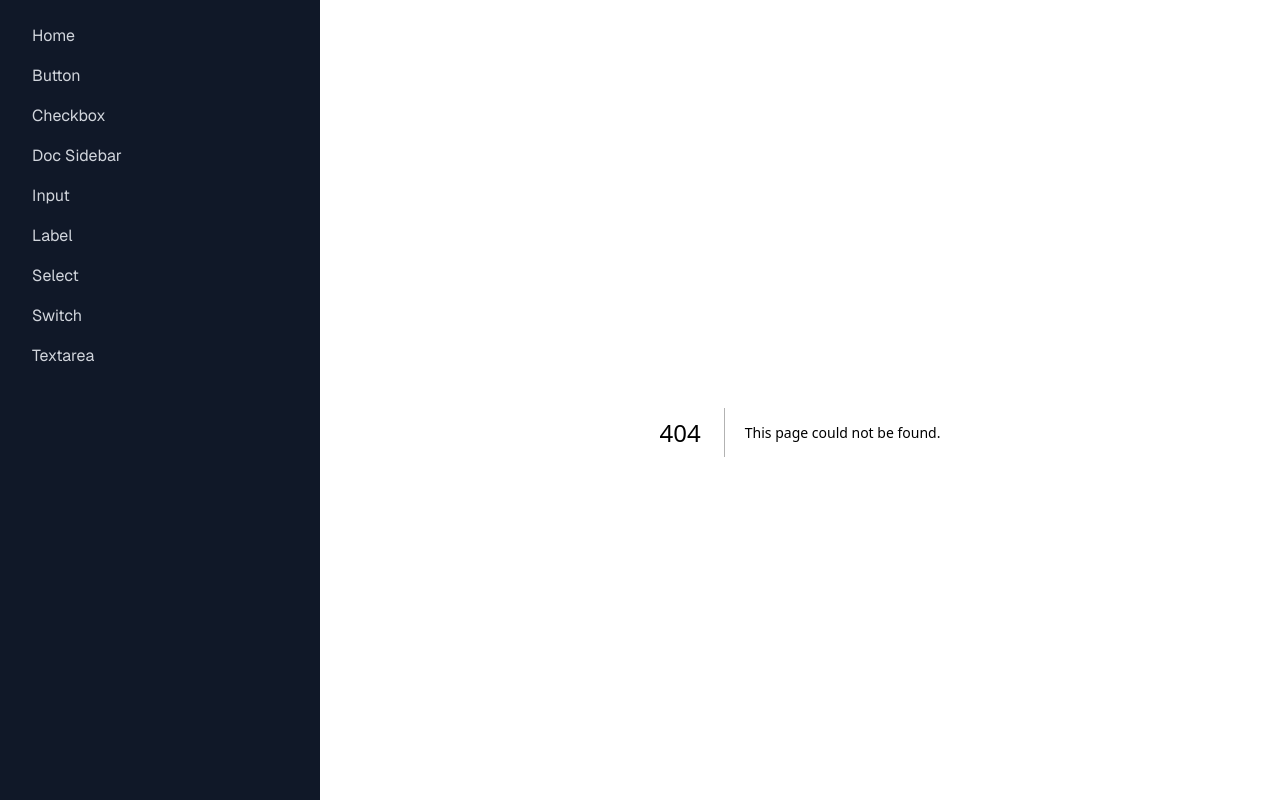
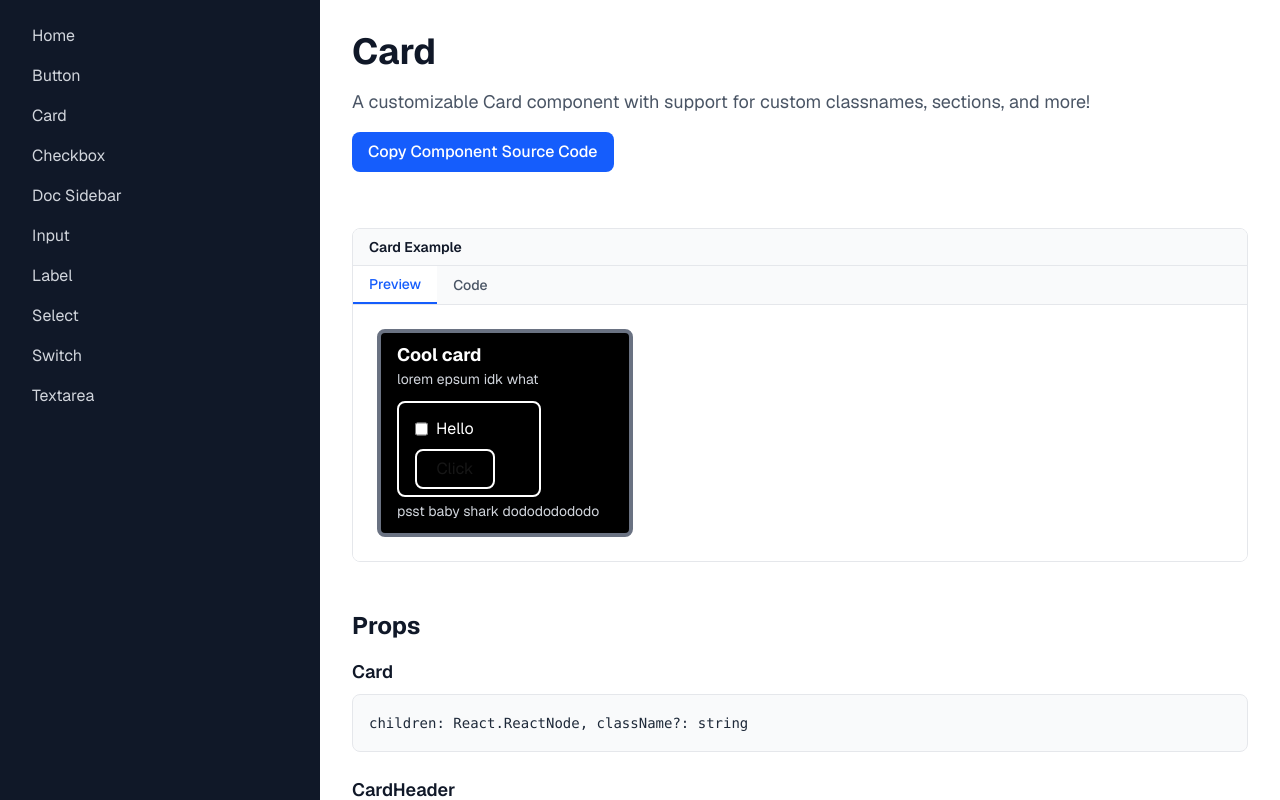
Before and after one commit to Areg472/component-library, a Next.js app: page /card in a window 1280 px wide. Before the commit this address had no page. Built offline with nearby package versions, Linux system fonts and the light colour scheme.

Commit message:
ADDED A CARD COMPONENT

```diff
--- /dev/null
+++ b/src/app/card/page.tsx
@@ -0,0 +1,213 @@
+import { Button } from "@/components/Button";
+import {
+  Card,
+  CardContent,
+  CardDescription,
+  CardFooter,
+  CardHeader,
+} from "@/components/Card";
+import { Checkbox } from "@/components/Checkbox";
+import { CodePreview } from "@/components/CodePreview";
+import { CopySourceButton } from "@/components/CopySourceButton";
+import { Label } from "@/components/Label";
+import type { Metadata } from "next";
+
+export const metadata: Metadata = {
+  title: "Areg's Component Library - Card",
+  description:
+    "A customizable Card component with support for custom classnames, sections, and more!",
+};
+
+export default function SelectPage() {
+  const componentSource = `export function Card({
+    children,
+    className,
+  }: {
+    children: React.ReactNode;
+    className?: string;
+  }) {
+    return <div className={\`rounded-lg \${className}\`}>{children}</div>;
+  }
+
+  export function CardHeader({
+    title,
+    className,
+  }: {
+    title: string;
+    className?: string;
+  }) {
+    return <h3 className={\`\${className} text-lg\`}>{title}</h3>;
+  }
+
+  export function CardContent({
+    children,
+    className,
+  }: {
+    children: React.ReactNode;
+    className?: string;
+  }) {
+    return <div className={className}>{children}</div>;
+  }
+
+  export function CardDescription({
+    description,
+    className,
+  }: {
+    description: string;
+    className: string;
+  }) {
+    return <p className={\`\${className} text-sm\`}>{description}</p>;
+  }
+
+  export function CardFooter({
+    className,
+    text,
+  }: {
+    className?: string;
+    text: string;
+  }) {
+    return <p className={\`\${className} text-sm\`}>{text}</p>;
+  }`;
+
+  const basicExample = `import { Button } from "@/components/Button";
+import {
+  Card,
+  CardContent,
+  CardDescription,
+  CardFooter,
+  CardHeader,
+} from "@/components/Card";
+import { Checkbox } from "@/components/Checkbox";
+import { Label } from "@/components/Label";
+
+export default function Example() {
+  return (
+  <Card className="w-64 h-52 bg-black border-4 border-gray-500">
+    <CardHeader
+      title="Cool card"
+      className="text-white mt-2 ml-4 text-2xl font-bold"
+    />
+    <CardDescription
+      description="lorem epsum idk what"
+      className="text-gray-300 pl-4"
+    />
+    <CardContent className="border-white border-2 ml-4 mt-3 w-36 rounded-lg h-24">
+      <div className="flex flex-row mt-3.5 ml-4">
+        <Checkbox />
+        <Label className="text-white ml-2" label="Hello" />
+      </div>
+      <a href="#">
+        <Button
+          className="bg-black border-2 border-white rounded-lg ml-4 mt-2 cursor-pointer w-20 h-10"
+          text="Click"
+        />
+      </a>
+    </CardContent>
+    <CardFooter
+      text="psst baby shark dodododododo"
+      className="text-gray-300 ml-4 mt-1"
+    />
+  </Card>
+  );
+}`;
+
+  return (
+    <div className="max-w-5xl">
+      <h1 className="text-4xl font-bold text-gray-900 mb-4">Card</h1>
+      <p className="text-lg text-gray-600 mb-4">
+        A customizable Card component with support for custom classnames,
+        sections, and more!
+      </p>
+
+      <CopySourceButton sourceCode={componentSource} className="mb-8" />
+
+      <CodePreview title="Card Example" code={basicExample}>
+        <Card className="w-64 h-52 bg-black border-4 border-gray-500">
+          <CardHeader
+            title="Cool card"
+            className="text-white mt-2 ml-4 text-2xl font-bold"
+          />
+          <CardDescription
+            description="lorem epsum idk what"
+            className="text-gray-300 pl-4"
+          />
+          <CardContent className="border-white border-2 ml-4 mt-3 w-36 rounded-lg h-24">
+            <div className="flex flex-row mt-3.5 ml-4">
+              <Checkbox />
+              <Label className="text-white ml-2" label="Hello" />
+            </div>
+            <a href="#">
+              <Button
+                className="bg-black border-2 border-white rounded-lg ml-4 mt-2 cursor-pointer w-20 h-10"
+                text="Click"
+              />
+            </a>
+          </CardContent>
+          <CardFooter
+            text="psst baby shark dodododododo"
+            className="text-gray-300 ml-4 mt-1"
+          />
+        </Card>
+      </CodePreview>
+
+      <div className="mt-12">
+        <h2 className="text-2xl font-bold text-gray-900 mb-4">Props</h2>
+
+        <div className="space-y-6">
+          <div>
+            <h3 className="text-lg font-semibold text-gray-900 mb-2">Card</h3>
+            <div className="bg-gray-50 rounded-lg p-4 border border-gray-200">
+              <code className="text-sm text-gray-800">
+                children: React.ReactNode, className?: string
+              </code>
+            </div>
+          </div>
+
+          <div>
+            <h3 className="text-lg font-semibold text-gray-900 mb-2">
+              CardHeader
+            </h3>
+            <div className="bg-gray-50 rounded-lg p-4 border border-gray-200">
+              <code className="text-sm text-gray-800">
+                title: string, className?: string
+              </code>
+            </div>
+          </div>
+
+          <div>
+            <h3 className="text-lg font-semibold text-gray-900 mb-2">
+              CardContent
+            </h3>
+            <div className="bg-gray-50 rounded-lg p-4 border border-gray-200">
+              <code className="text-sm text-gray-800">
+                children: React.ReactNode, className?: string
+              </code>
+            </div>
+          </div>
+
+          <div>
+            <h3 className="text-lg font-semibold text-gray-900 mb-2">
+              CardDescription
+            </h3>
+            <div className="bg-gray-50 rounded-lg p-4 border border-gray-200">
+              <code className="text-sm text-gray-800">
+                description: string, className: string
+              </code>
+            </div>
+          </div>
+
+          <div>
+            <h3 className="text-lg font-semibold text-gray-900 mb-2">
+              CardFooter
+            </h3>
+            <div className="bg-gray-50 rounded-lg p-4 border border-gray-200">
+              <code className="text-sm text-gray-800">
+                text: string, className?: string
+              </code>
+            </div>
+          </div>
+        </div>
+      </div>
+    </div>
+  );
+}
--- a/src/app/layout.tsx
+++ b/src/app/layout.tsx
@@ -32,6 +32,11 @@ export default function RootLayout({
             <DocSidebarItem href="/button">
               <div className="px-4 py-2 text-gray-300 hover:text-white hover:bg-gray-800 rounded cursor-pointer">
                 Button
+              </div>
+            </DocSidebarItem>
+            <DocSidebarItem href="/card">
+              <div className="px-4 py-2 text-gray-300 hover:text-white hover:bg-gray-800 rounded cursor-pointer">
+                Card
               </div>
             </DocSidebarItem>
             <DocSidebarItem href="/checkbox">
--- /dev/null
+++ b/src/components/Card.tsx
@@ -0,0 +1,49 @@
+export function Card({
+  children,
+  className,
+}: {
+  children: React.ReactNode;
+  className?: string;
+}) {
+  return <div className={`rounded-lg ${className}`}>{children}</div>;
+}
+
+export function CardHeader({
+  title,
+  className,
+}: {
+  title: string;
+  className?: string;
+}) {
+  return <h3 className={`${className} text-lg`}>{title}</h3>;
+}
+
+export function CardContent({
+  children,
+  className,
+}: {
+  children: React.ReactNode;
+  className?: string;
+}) {
+  return <div className={className}>{children}</div>;
+}
+
+export function CardDescription({
+  description,
+  className,
+}: {
+  description: string;
+  className: string;
+}) {
+  return <p className={`${className} text-sm`}>{description}</p>;
+}
+
+export function CardFooter({
+  className,
+  text,
+}: {
+  className?: string;
+  text: string;
+}) {
+  return <p className={`${className} text-sm`}>{text}</p>;
+}
```
